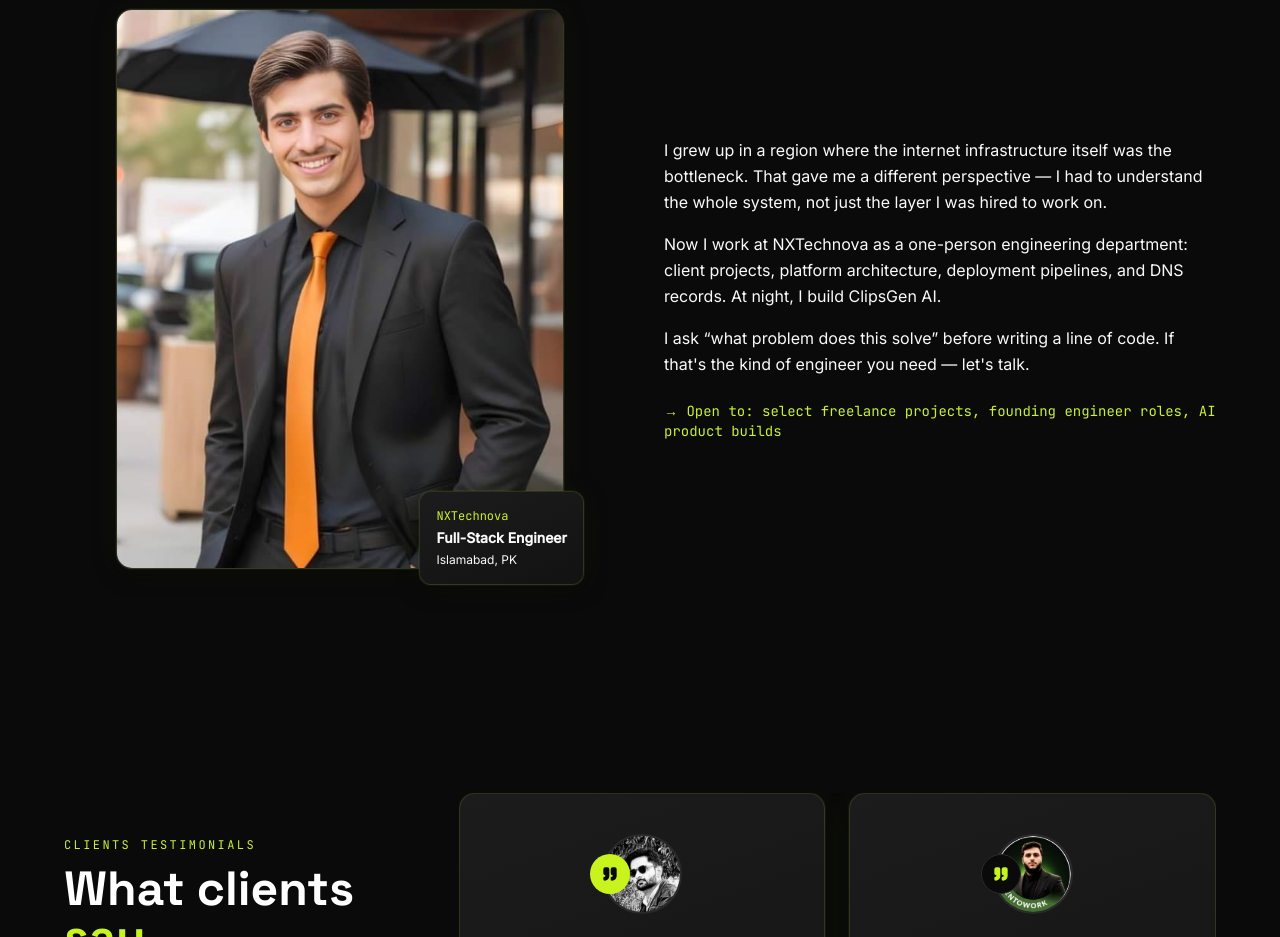
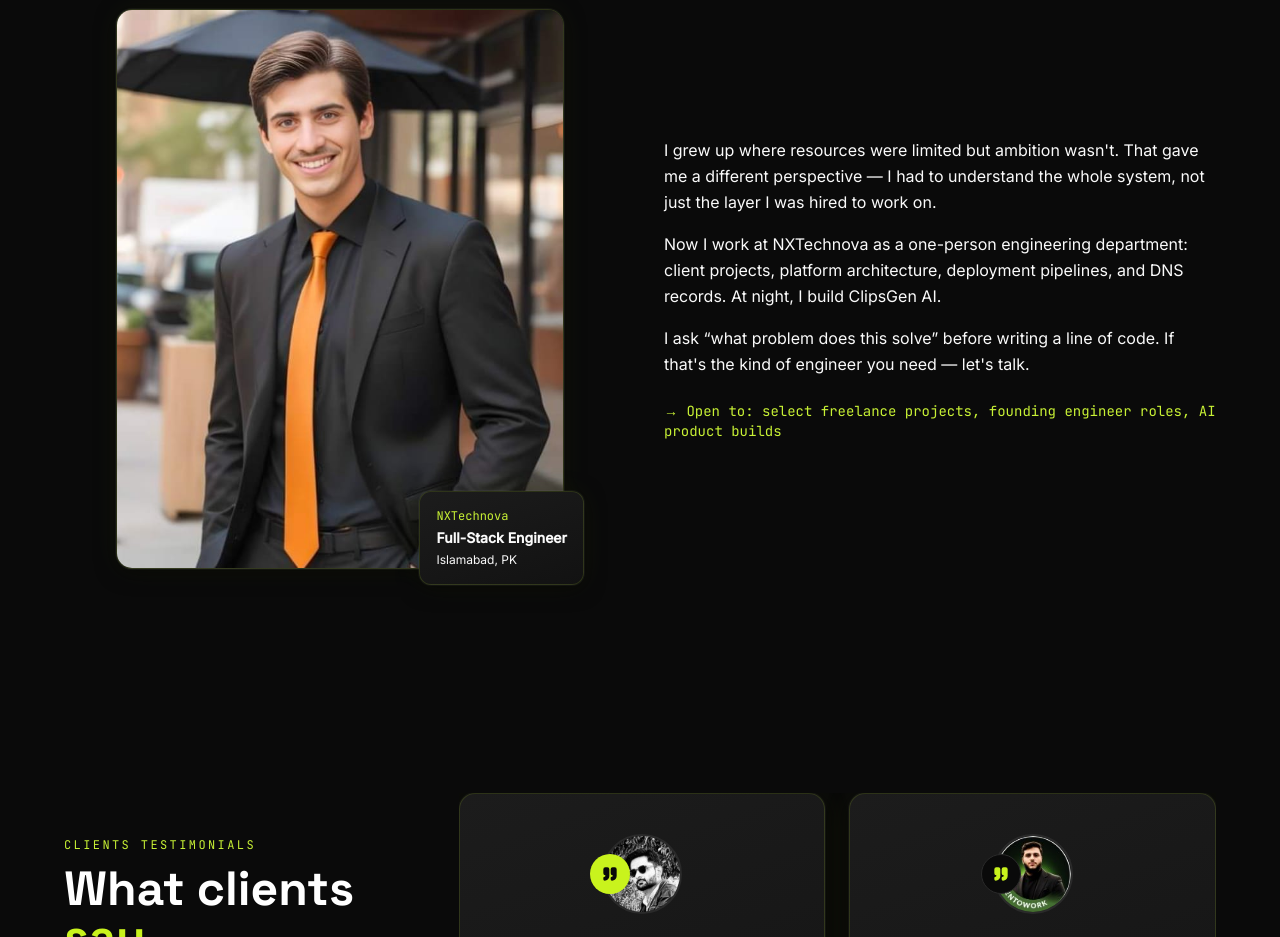
Before and after one commit to theuzairlab/uzairlab, a Next.js app: page / in a window 1280 px wide. Shown: the part 8900-9837 px from the top of the page. Built offline with nearby package versions, Linux system fonts and the light colour scheme; no server answers.

Commit message:
changed about content

```diff
--- a/components/sections/About.tsx
+++ b/components/sections/About.tsx
@@ -54,8 +54,7 @@ export default function About() {
             className="space-y-4 text-muted-custom leading-relaxed"
           >
             <p>
-              I grew up in a region where the internet infrastructure itself was
-              the bottleneck. That gave me a different perspective — I had to
+            I grew up where resources were limited but ambition wasn&apos;t. That gave me a different perspective — I had to
               understand the whole system, not just the layer I was hired to work
               on.
             </p>
```
